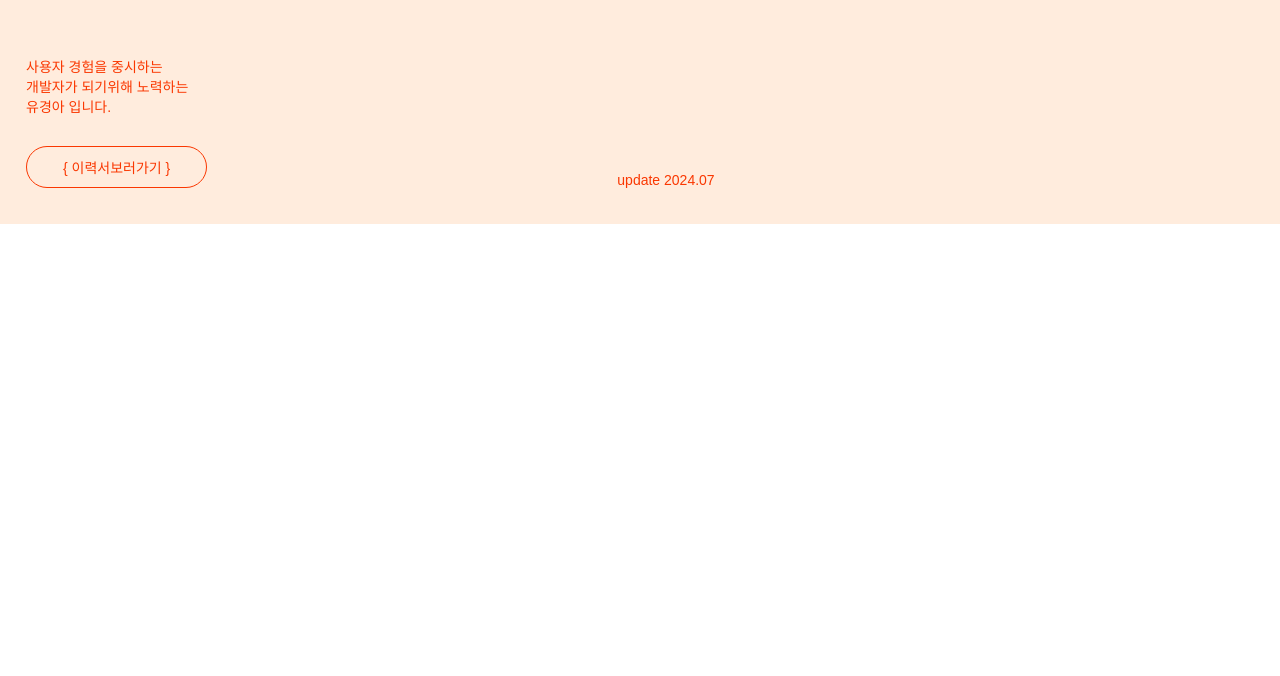
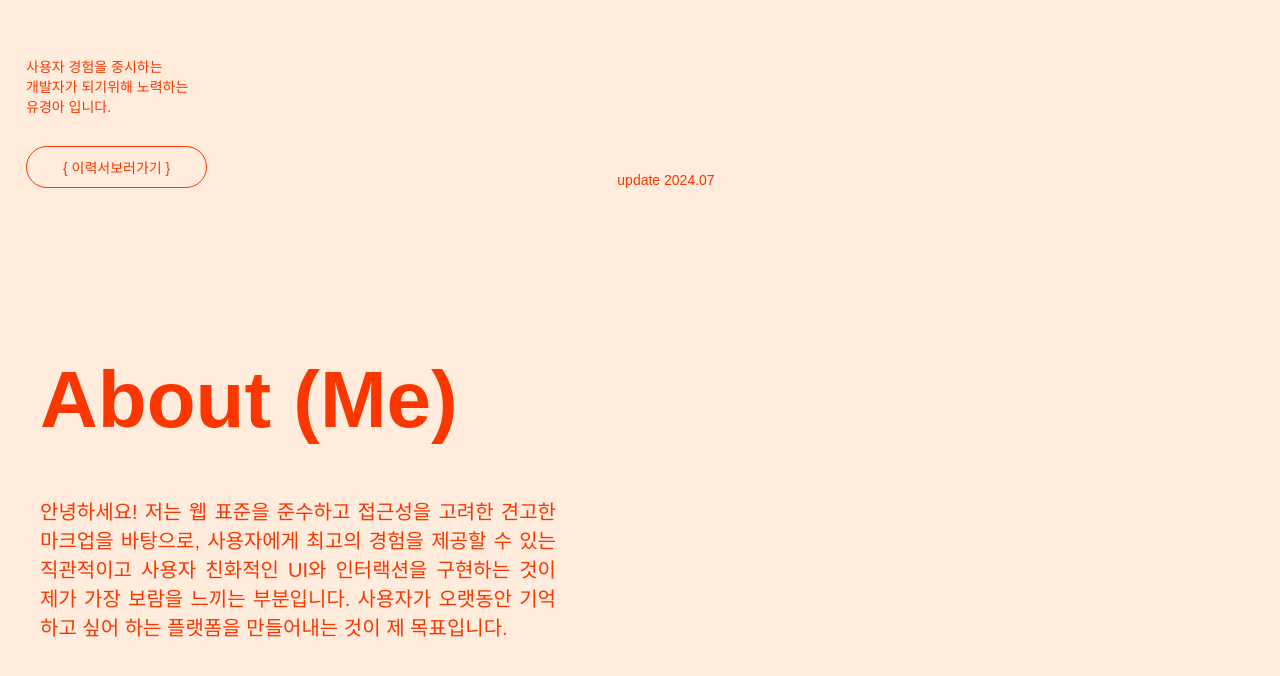
Before and after one commit to UKYUNGAH/kyungah-portfolio, a React (Create React App) app: page / in a window 1280 px wide. Shown: the part 576-1252 px from the top of the page. Before the commit the page ends 800 px from the top, so only its background shows below. Built offline with nearby package versions, Linux system fonts and the light colour scheme; a web font is replaced by a local one.

Commit message:
FEAT: 어바웃페이지 구현중

```diff
--- a/public/index.html
+++ b/public/index.html
@@ -5,10 +5,7 @@
         <link rel="icon" href="%PUBLIC_URL%/favicon.ico" />
         <meta name="viewport" content="width=device-width, initial-scale=1" />
         <meta name="theme-color" content="#000000" />
-    <meta
-      name="description"
-      content="Web site created using create-react-app"
-    />
+        <meta name="description" content="Web site created using create-react-app" />
         <link rel="apple-touch-icon" href="%PUBLIC_URL%/logo192.png" />
         <!--
       manifest.json provides metadata used when your web app is installed on a
@@ -24,7 +21,7 @@
       work correctly both with client-side routing and a non-root public URL.
       Learn how to configure a non-root public URL by running `npm run build`.
     -->
-    <title>React App</title>
+        <title>KYUNGAH PORTFOLIO</title>
     </head>
     <body>
         <noscript>You need to enable JavaScript to run this app.</noscript>
@@ -38,6 +35,5 @@
 
       To begin the development, run `npm start` or `yarn start`.
       To create a production bundle, use `npm run build` or `yarn build`.
-    -->
-  </body>
+    --></body>
 </html>
--- a/src/App.css
+++ b/src/App.css
@@ -7,6 +7,7 @@
 }
 
 .wrap {
+    position: relative;
     width: 100%;
     height: 100%;
     background-color: var(--background-color);
@@ -16,6 +17,7 @@
 .header {
     position: fixed;
     width: 100%;
+    z-index: 10;
 }
 .header_wrap {
     display: flex;
@@ -56,7 +58,7 @@
 }
 
 /* --------------------------- 메인섹션 */
-.main_wrap {
+.main {
     position: relative;
     width: 100%;
     height: 100vh;
@@ -91,3 +93,16 @@
     left: 50%;
     transform: translateX(-50%);
 }
+.about {
+    padding: 130px 40px;
+    height: 100vh;
+}
+.about h2 {
+    font-size: 80px;
+    margin-bottom: 50px;
+}
+.about p {
+    width: 43%;
+    font-size: 20px;
+    text-align: justify;
+}
--- a/src/App.js
+++ b/src/App.js
@@ -2,6 +2,7 @@ import React, { useState } from 'react';
 import './App.css';
 import Header from './components/Header';
 import Main from './components/Main';
+import About from './components/About';
 
 const colorModes = [
     { background: '#FFECDD', color: '#FA3701', borderColor: '#FA3701' },
@@ -28,10 +29,9 @@ function App() {
     return (
         <div className="App">
             <div className="wrap">
-                <div className="main_wrap">
-                    <Header changeMood={changeMood} />
-                    <Main />
-                </div>
+                <Header changeMood={changeMood} />
+                <Main />
+                <About />
             </div>
         </div>
     );
--- /dev/null
+++ b/src/components/About.jsx
@@ -0,0 +1,18 @@
+import React from 'react';
+
+const About = () => {
+    return (
+        <div className="about">
+            <div className="container">
+                <h2>About (Me)</h2>
+                <p>
+                    안녕하세요! 저는 웹 표준을 준수하고 접근성을 고려한 견고한 마크업을 바탕으로, 사용자에게 최고의
+                    경험을 제공할 수 있는 직관적이고 사용자 친화적인 UI와 인터랙션을 구현하는 것이 제가 가장 보람을
+                    느끼는 부분입니다. 사용자가 오랫동안 기억하고 싶어 하는 플랫폼을 만들어내는 것이 제 목표입니다.
+                </p>
+            </div>
+        </div>
+    );
+};
+
+export default About;
```
Also changed, not shown: public/manifest.json. Lines whose indentation alone changed are shown as unchanged.
